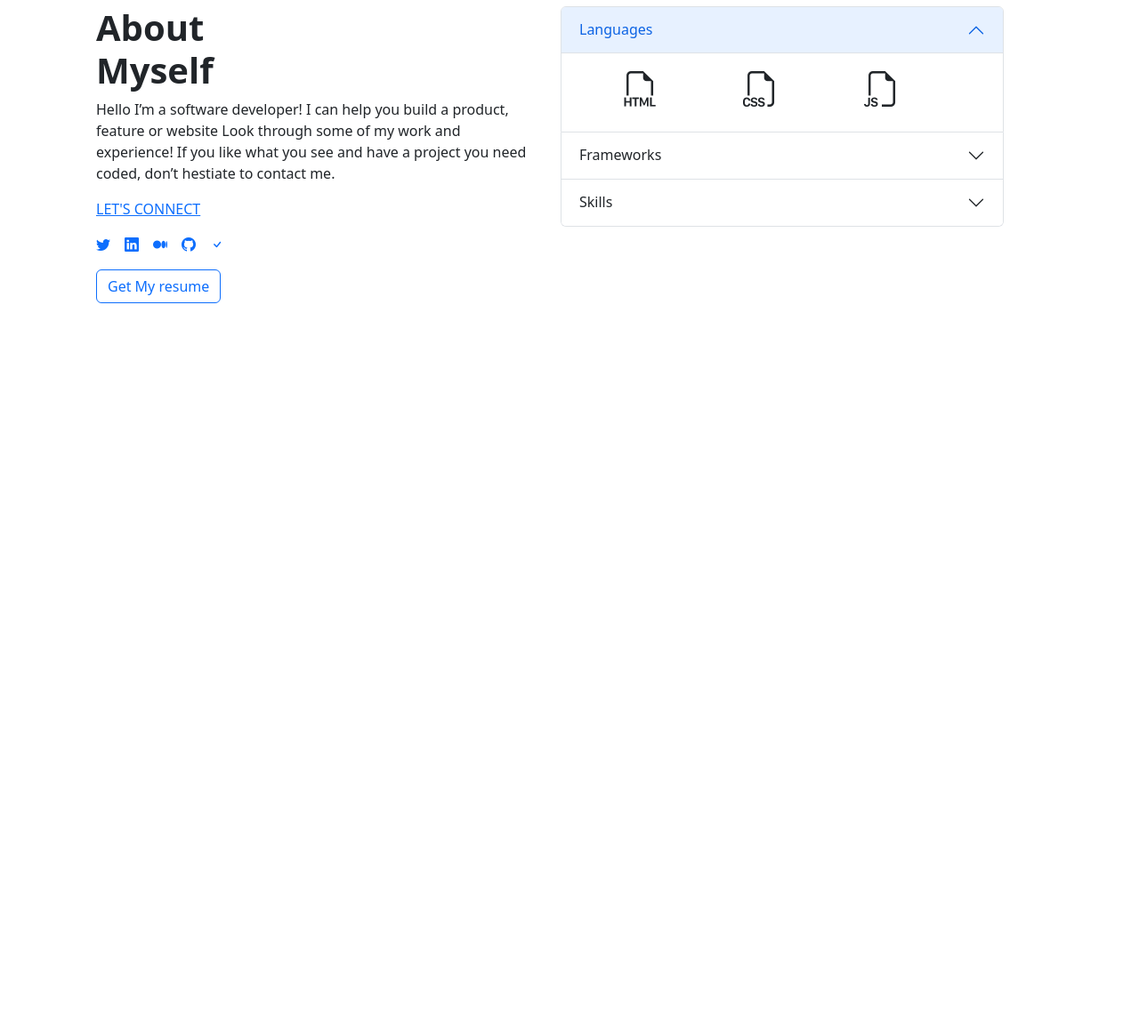
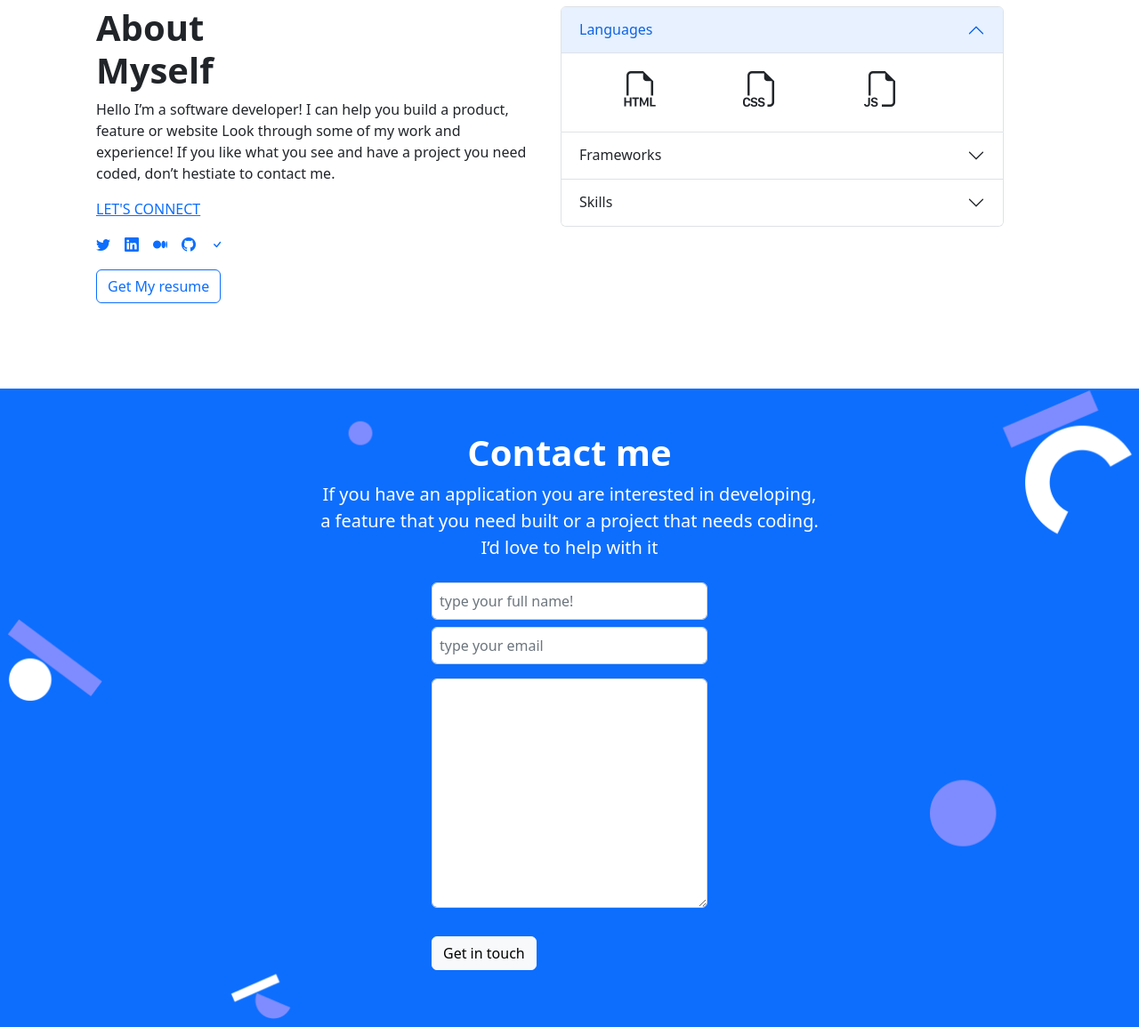
Before and after one commit to nkverse/portfolio-bs, a website built with Parcel: page index.html in a window 1280 px wide. Shown: the part 2907-4062 px from the top of the page at 89% size. Before the commit the page ends 3344 px from the top, so only its background shows below. Built offline with nearby package versions, Linux system fonts and the light colour scheme; files whose address does not match are found by name.

Commit message:
add contact section

```diff
--- a/index.html
+++ b/index.html
@@ -471,6 +471,45 @@
   </div>
 
   <!-- Contact -->
+  <div
+    class="contact container-fluid text-white bg-primary d-flex flex-column
+    align-items-center justify-content-center p-5"
+  >
+    <h1>
+      <strong>Contact me</strong>
+    </h1>
+    <p class="lead text-center">
+      If you have an application you are interested in developing,
+      <br>
+      a feature that you need built or a project that needs coding.
+      <br>
+      I’d love to help with it
+    </p>
+
+    <form action="">
+      <input
+        class="form-control p-2 my-2"
+        type="input"
+        placeholder="type your full name!"
+      >
+
+      <input
+        class="form-control p-2 my-2"
+        type="email"
+        placeholder="type your email"
+      >
+      <textarea
+        class="form-control p-2 my-3"
+        cols="30"
+        rows="10"
+      >
+      </textarea>
+
+      <button class="btn btn-light my-3">
+        Get in touch
+      </button>
+    </form>
+  </div>
 
   <!-- Modules -->
   <script
@@ -484,6 +523,14 @@
   <style>
     .hero {
       background-image: url("./imgs/bg-hero.png");
+    }
+
+    .contact {
+      background-image: url("./imgs/bg-contact.png");
+    }
+
+    .hero,
+    .contact {
       background-repeat: no-repeat;
       background-size: contain;
       background-position: center;
```
Also changed, not shown: imgs/bg-contact.png (added).
